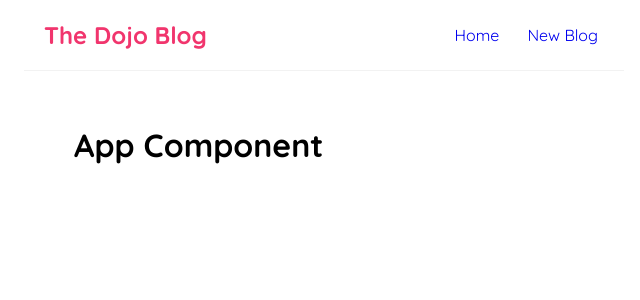
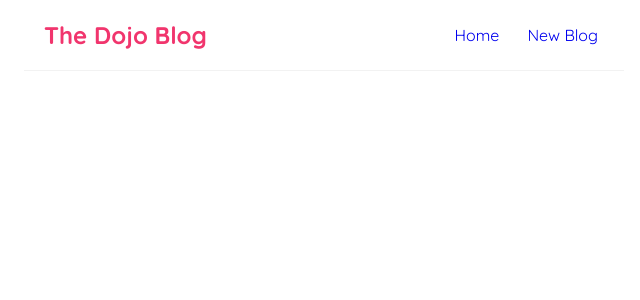
Before and after one commit to Popeaura/dojo-tutee, a React (Vite) app: page / in a window 1280 px wide. Shown: the top 300 px of the page, without its empty margins (316-956 px from the left). Built offline with nearby package versions, Linux system fonts and the light colour scheme.

Commit message:
My modified projects folder

```diff
--- a/src/App.jsx
+++ b/src/App.jsx
@@ -7,7 +7,6 @@ function App() {
 <div className="App">
   <Navbar/>
   <div className="content">
-    <h1>App Component</h1>
   </div>
 </div>
   );
```
